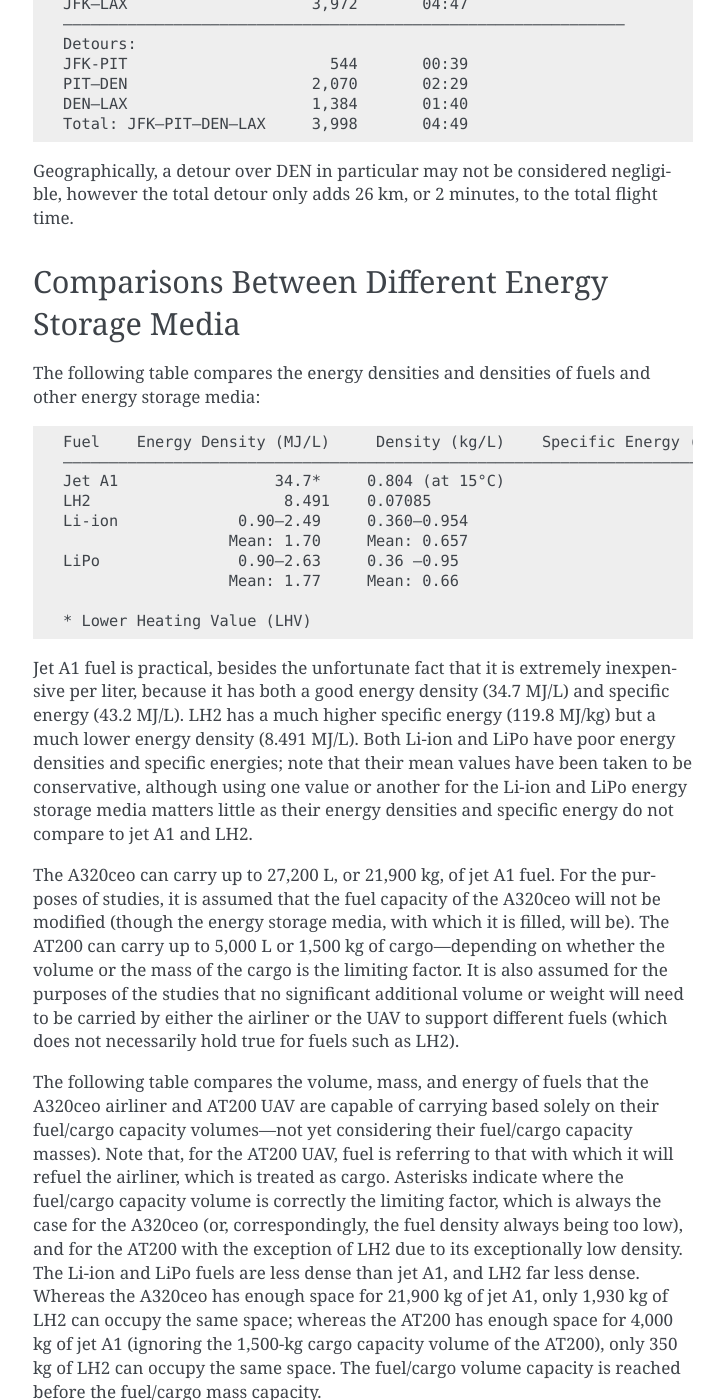
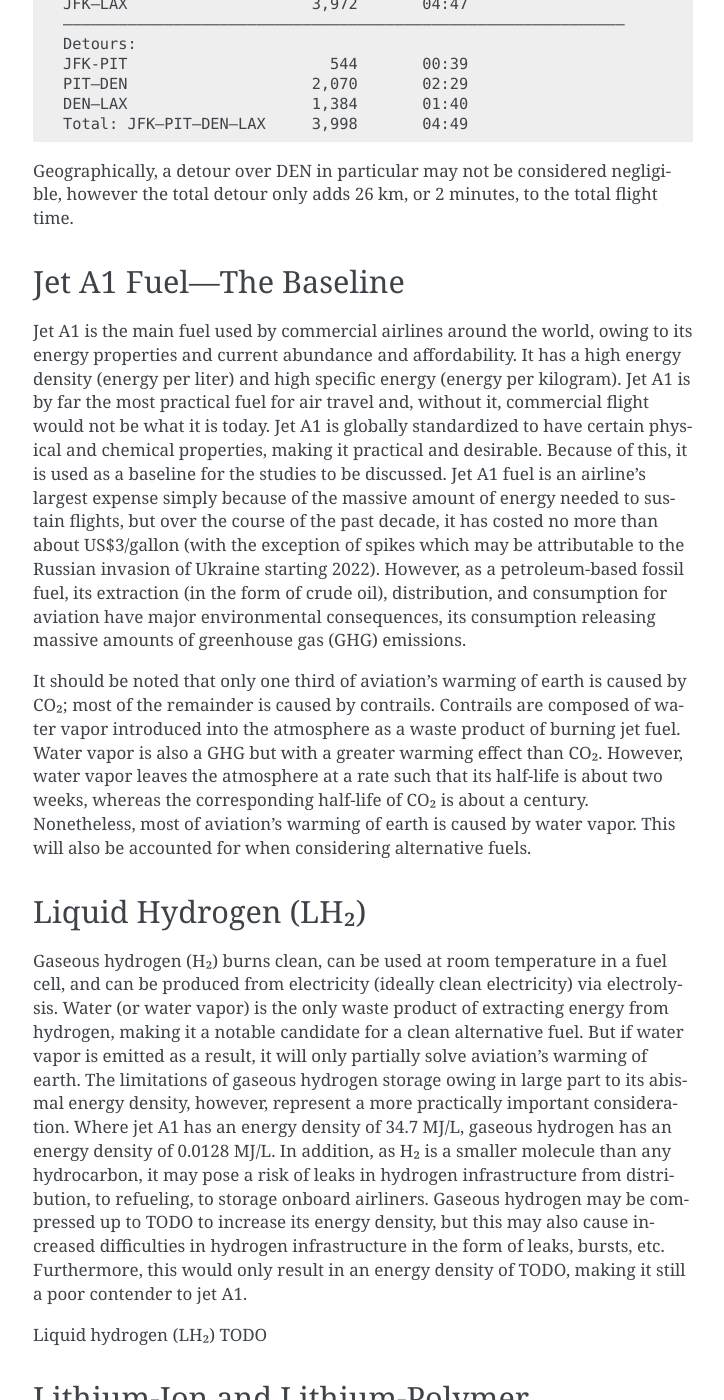
Before and after one commit to keeganmjgreen/green_airliner, a Sphinx documentation site: the page built from docs/source/5_feasibility_studies.rst, in a window 1280 px wide and 1400 px high, scrolled down 1065 px. Shown: the whole window, without its empty margins (387-1111 px from the left). Built offline with Sphinx 7.4.7, drawn with Linux system fonts in a browser that asks for light colours; some of the changed text lies outside the part shown.

Commit message:
DOC added background, jet A1 and gaseous H2 descriptions

```diff
--- a/docs/source/5_feasibility_studies.rst
+++ b/docs/source/5_feasibility_studies.rst
@@ -1,7 +1,7 @@
 Feasibility Studies with Different Energy Storage Media
 =======================================================
 
-Given the selected airliner and UAV, studies are performed for different energy storage media to determine whether they can sustain flight and, if so, the number of UAVs required to refuel the airliner at the given airports. The energy storage media include jet A1 (for comparison purposes), liquid hydrogen (LH2), lithium-ion batteries (Li-ion), and lithium-polymer batteries (LiPo). These will often be referred to as "fuels" for simplicity.
+Given the selected airliner and UAV, studies are performed for different energy storage media to determine whether they can sustain flight and, if so, the number of UAVs required to refuel the airliner at the given airports. The energy storage media include jet A1 (for comparison purposes), liquid hydrogen (LH₂), lithium-ion batteries (Li-ion), and lithium-polymer batteries (LiPo). These will often be referred to as "fuels" for simplicity.
 
 The number of UAVs as well as the rate at which each fuel capacity is consumed will also be compared.
 
@@ -14,9 +14,9 @@ The airline route from JFK (John F. Kennedy International Airport) to LAX (Los A
 
 Straight-line distances across the surface of the earth will be assumed for studies. Accordingly, JFK and LAX are approximately 4000 km apart. Neglecting time and energy particular to takeoff, landing, and taxiing, and assuming cruise speed throughout, the selected airline route would take 4 hours 48 minutes and consume 503 GJ of energy, or 53% of the jet A1 capacity of an A320ceo.
 
-The airliner can deviate somewhat from its regular JFK–LAX flight path and fly over relatively nearby airports to be refueled, such as PIT (Pittsburg International Airport) and/or DEN (Denver International Airport). The following table shows the distances, and corresponding durations at A320ceo cruise speed, directly from JFK to LAX versus via detour components through PIT and DEN::
+The airliner can deviate somewhat from its regular JFK--LAX flight path and fly over relatively nearby airports to be refueled, such as PIT (Pittsburg International Airport) and/or DEN (Denver International Airport). The following table shows the distances, and corresponding durations at A320ceo cruise speed, directly from JFK to LAX versus via detour components through PIT and DEN::
 
-                       Distance (km)    Duration    CO2 Emissions
+                       Distance (km)    Duration    CO₂ Emissions
     ―――――――――――――――――――――――――――――――――――――――――――――――――――――――――――――
     Before detours:
     JFK–LAX                    3,972       04:47
@@ -29,6 +29,29 @@ The airliner can deviate somewhat from its regular JFK–LAX flight path and fly
 
 Geographically, a detour over DEN in particular may not be considered negligible, however the total detour only adds 26 km, or 2 minutes, to the total flight time.
 
+Jet A1 Fuel---The Baseline
+--------------------------
+
+Jet A1 is the main fuel used by commercial airlines around the world, owing to its energy properties and current abundance and affordability. It has a high energy density (energy per liter) and high specific energy (energy per kilogram). Jet A1 is by far the most practical fuel for air travel and, without it, commercial flight would not be what it is today. Jet A1 is globally standardized to have certain physical and chemical properties, making it practical and desirable. Because of this, it is used as a baseline for the studies to be discussed. Jet A1 fuel is an airline's largest expense simply because of the massive amount of energy needed to sustain flights, but over the course of the past decade, it has costed no more than about US$3/gallon (with the exception of spikes which may be attributable to the Russian invasion of Ukraine starting 2022). However, as a petroleum-based fossil fuel, its extraction (in the form of crude oil), distribution, and consumption for aviation have major environmental consequences, its consumption releasing massive amounts of greenhouse gas (GHG) emissions.
+
+It should be noted that only one third of aviation's warming of earth is caused by CO₂; most of the remainder is caused by contrails. Contrails are composed of water vapor introduced into the atmosphere as a waste product of burning jet fuel. Water vapor is also a GHG but with a greater warming effect than CO₂. However, water vapor leaves the atmosphere at a rate such that its half-life is about two weeks, whereas the corresponding half-life of CO₂ is about a century. Nonetheless, most of aviation's warming of earth is caused by water vapor. This will also be accounted for when considering alternative fuels.
+
+Liquid Hydrogen (LH₂)
+---------------------
+
+Gaseous hydrogen (H₂) burns clean, can be used at room temperature in a fuel cell, and can be produced from electricity (ideally clean electricity) via electrolysis. Water (or water vapor) is the only waste product of extracting energy from hydrogen, making it a notable candidate for a clean alternative fuel. But if water vapor is emitted as a result, it will only partially solve aviation's warming of earth. The limitations of gaseous hydrogen storage owing in large part to its abismal energy density, however, represent a more practically important consideration. Where jet A1 has an energy density of 34.7 MJ/L, gaseous hydrogen has an energy density of 0.0128 MJ/L. In addition, as H₂ is a smaller molecule than any hydrocarbon, it may pose a risk of leaks in hydrogen infrastructure from distribution, to refueling, to storage onboard airliners. Gaseous hydrogen may be compressed up to TODO to increase its energy density, but this may also cause increased difficulties in hydrogen infrastructure in the form of leaks, bursts, etc. Furthermore, this would only result in an energy density of TODO, making it still a poor contender to jet A1.
+
+.. Energy density of gaseous hydrogen: 142.0 MJ/kg * 0.001 kg/g * 0.08988 g/L (at STP) = 0.0128 MJ/L
+..     142.0 MJ/kg from https://transportgeography.org/contents/chapter4/transportation-and-energy/combustibles-energy-content/
+..     0.08988 g/L from https://en.wikipedia.org/wiki/Hydrogen
+
+Liquid hydrogen (LH₂) TODO
+
+Lithium-Ion and Lithium-Polymer Batteries
+-----------------------------------------
+
+TODO
+
 Comparisons Between Different Energy Storage Media
 --------------------------------------------------
 
@@ -37,7 +60,7 @@ The following table compares the energy densities and densities of fuels and oth
     Fuel    Energy Density (MJ/L)     Density (kg/L)    Specific Energy (MJ/kg)
     ―――――――――――――――――――――――――――――――――――――――――――――――――――――――――――――――――――――――――――
     Jet A1                 34.7*     0.804 (at 15°C)                       43.2
-    LH2                     8.491    0.07085                              119.8
+    LH₂                     8.491    0.07085                              119.8
     Li-ion             0.90–2.49     0.360–0.954
                       Mean: 1.70     Mean: 0.657                           2.57
     LiPo               0.90–2.63     0.36 –0.95
@@ -45,42 +68,42 @@ The following table compares the energy densities and densities of fuels and oth
 
     * Lower Heating Value (LHV)
 
-Jet A1 fuel is practical, besides the unfortunate fact that it is extremely inexpensive per liter, because it has both a good energy density (34.7 MJ/L) and specific energy (43.2 MJ/L). LH2 has a much higher specific energy (119.8 MJ/kg) but a much lower energy density (8.491 MJ/L). Both Li-ion and LiPo have poor energy densities and specific energies; note that their mean values have been taken to be conservative, although using one value or another for the Li-ion and LiPo energy storage media matters little as their energy densities and specific energy do not compare to jet A1 and LH2.
+Jet A1 fuel is practical, besides the unfortunate fact that it is extremely inexpensive per liter, because it has both a good energy density (34.7 MJ/L) and specific energy (43.2 MJ/L). LH₂ has a much higher specific energy (119.8 MJ/kg) but a much lower energy density (8.491 MJ/L). Both Li-ion and LiPo have poor energy densities and specific energies; note that their mean values have been taken to be conservative, although using one value or another for the Li-ion and LiPo energy storage media matters little as their energy densities and specific energy do not compare to jet A1 and LH₂.
 
-The A320ceo can carry up to 27,200 L, or 21,900 kg, of jet A1 fuel. For the purposes of studies, it is assumed that the fuel capacity of the A320ceo will not be modified (though the energy storage media, with which it is filled, will be). The AT200 can carry up to 5,000 L or 1,500 kg of cargo---depending on whether the volume or the mass of the cargo is the limiting factor. It is also assumed for the purposes of the studies that no significant additional volume or weight will need to be carried by either the airliner or the UAV to support different fuels (which does not necessarily hold true for fuels such as LH2).
+The A320ceo can carry up to 27,200 L, or 21,900 kg, of jet A1 fuel. For the purposes of studies, it is assumed that the fuel capacity of the A320ceo will not be modified (though the energy storage media, with which it is filled, will be). The AT200 can carry up to 5,000 L or 1,500 kg of cargo---depending on whether the volume or the mass of the cargo is the limiting factor. It is also assumed for the purposes of the studies that no significant additional volume or weight will need to be carried by either the airliner or the UAV to support different fuels (which does not necessarily hold true for fuels such as LH₂).
 
-The following table compares the volume, mass, and energy of fuels that the A320ceo airliner and AT200 UAV are capable of carrying based solely on their fuel/cargo capacity volumes---not yet considering their fuel/cargo capacity masses). Note that, for the AT200 UAV, fuel is referring to that with which it will refuel the airliner, which is treated as cargo. Asterisks indicate where the fuel/cargo capacity volume is correctly the limiting factor, which is always the case for the A320ceo (or, correspondingly, the fuel density always being too low), and for the AT200 with the exception of LH2 due to its exceptionally low density. The Li-ion and LiPo fuels are less dense than jet A1, and LH2 far less dense. Whereas the A320ceo has enough space for 21,900 kg of jet A1, only 1,930 kg of LH2 can occupy the same space; whereas the AT200 has enough space for 4,000 kg of jet A1 (ignoring the 1,500-kg cargo capacity volume of the AT200), only 350 kg of LH2 can occupy the same space. The fuel/cargo volume capacity is reached before the fuel/cargo mass capacity.
+The following table compares the volume, mass, and energy of fuels that the A320ceo airliner and AT200 UAV are capable of carrying based solely on their fuel/cargo capacity volumes---not yet considering their fuel/cargo capacity masses). Note that, for the AT200 UAV, fuel is referring to that with which it will refuel the airliner, which is treated as cargo. Asterisks indicate where the fuel/cargo capacity volume is correctly the limiting factor, which is always the case for the A320ceo (or, correspondingly, the fuel density always being too low), and for the AT200 with the exception of LH₂ due to its exceptionally low density. The Li-ion and LiPo fuels are less dense than jet A1, and LH₂ far less dense. Whereas the A320ceo has enough space for 21,900 kg of jet A1, only 1,930 kg of LH₂ can occupy the same space; whereas the AT200 has enough space for 4,000 kg of jet A1 (ignoring the 1,500-kg cargo capacity volume of the AT200), only 350 kg of LH₂ can occupy the same space. The fuel/cargo volume capacity is reached before the fuel/cargo mass capacity.
 
 ::
 
     Aircraft   Fuel      Fuel Volume (L)    Fuel Mass (kg)    Fuel Energy (MJ)
     ――――――――――――――――――――――――――――――――――――――――――――――――――――――――――――――――――――――――――
     A320ceo    Jet A1          *  27,200         *  21,900             944,000
-               LH2             *  27,200             1,930             231,000
+               LH₂             *  27,200             1,930             231,000
                Li-ion          *  27,200            17,900              46,100
                LiPo            *  27,200            17,800              48,000
     ――――――――――――――――――――――――――――――――――――――――――――――――――――――――――――――――――――――――――
     AT200      Jet A1              5,000             4,000             170,000
-               LH2             *   5,000               350              40,000
+               LH₂             *   5,000               350              40,000
                Li-ion              5,000             3,000               8,500
                LiPo                5,000             3,000               8,800
 
     Calculated values are rounded and significant
     figures are respected where reasonable.
 
-The following table uses the fuel/cargo capacity masses. Asterisks indicate where the fuel/cargo capacity mass is correctly the limiting factor, which is always the case for the AT200 (with the exception of LH2), indicating that the mass-to-volume ratio of the AT200 is poorly optimized for carrying many fuels.
+The following table uses the fuel/cargo capacity masses. Asterisks indicate where the fuel/cargo capacity mass is correctly the limiting factor, which is always the case for the AT200 (with the exception of LH₂), indicating that the mass-to-volume ratio of the AT200 is poorly optimized for carrying many fuels.
 
 ::
 
     Aircraft   Fuel      Fuel Volume (L)    Fuel Mass (kg)    Fuel Energy (MJ)
     ――――――――――――――――――――――――――――――――――――――――――――――――――――――――――――――――――――――――――
     A320ceo    Jet A1          *  27,200         *  21,900             944,000
-               LH2               309,000            21,900           2,620,000
+               LH₂               309,000            21,900           2,620,000
                Li-ion             33,300            21,900              56,400
                LiPo               33,400            21,900              58,900
     ――――――――――――――――――――――――――――――――――――――――――――――――――――――――――――――――――――――――――
     AT200      Jet A1              2,000         *   1,500              65,000
-               LH2                20,000             1,500             180,000
+               LH₂                20,000             1,500             180,000
                Li-ion              2,000         *   1,500               3,900
                LiPo                2,000         *   1,500               4,000
 
@@ -94,12 +117,12 @@ The following table uses both the fuel/cargo capacity volumes and masses to obta
     Aircraft   Fuel      Fuel Volume (L)    Fuel Mass (kg)    Fuel Energy (MJ)
     ――――――――――――――――――――――――――――――――――――――――――――――――――――――――――――――――――――――――――
     A320ceo    Jet A1          *  27,200         *  21,900             944,000
-               LH2             *  27,200             1,930             231,000
+               LH₂             *  27,200             1,930             231,000
                Li-ion          *  27,200            17,900              46,100
                LiPo            *  27,200            17,800              48,000
     ――――――――――――――――――――――――――――――――――――――――――――――――――――――――――――――――――――――――――
     AT200      Jet A1              2,000         *   1,500              65,000
-               LH2             *   5,000               350              40,000
+               LH₂             *   5,000               350              40,000
                Li-ion              2,000         *   1,500               3,900
                LiPo                2,000         *   1,500               4,000
 
@@ -108,12 +131,12 @@ The following table uses both the fuel/cargo capacity volumes and masses to obta
 
     1 MJ is 0.28 kWh.
 
-The A320ceo can store 4 times as much energy in the form of jet A1 (944 GJ or 262 MWh) as it can store as LH2 (231 GJ or 64.2 MWh). Even at capacity, this is not enough LH2 to maintain operations. Notably, at 46.1 GJ or 48.0 GJ, Li-ion or LiPo energy storage media are out of the question.
+The A320ceo can store 4 times as much energy in the form of jet A1 (944 GJ or 262 MWh) as it can store as LH₂ (231 GJ or 64.2 MWh). Even at capacity, this is not enough LH₂ to maintain operations. Notably, at 46.1 GJ or 48.0 GJ, Li-ion or LiPo energy storage media are out of the question.
 
-The AT200 can store 40 GJ of LH2---62% as much as it can store jet A1 (in terms of energy) due to its large cargo volume-to-mass ratio.
+The AT200 can store 40 GJ of LH₂---62% as much as it can store jet A1 (in terms of energy) due to its large cargo volume-to-mass ratio.
 
-Whereas a jet-A1-fueled A320ceo need not take off with its maximum capacity of fuel unless flying its maximum range, a LH2-fueled A320ceo would take off with maximum capacity to minimize the number of times it must be refueled by UAV. Notably, carrying this extra capacity of a fuel that is no less dense than jet A1 would result in decreased efficiency, whereas carrying LH2 results in increased efficiency due to its low density.
+Whereas a jet-A1-fueled A320ceo need not take off with its maximum capacity of fuel unless flying its maximum range, a LH₂-fueled A320ceo would take off with maximum capacity to minimize the number of times it must be refueled by UAV. Notably, carrying this extra capacity of a fuel that is no less dense than jet A1 would result in decreased efficiency, whereas carrying LH₂ results in increased efficiency due to its low density.
 
-An LH2-fueled A320ceo would need to be refueled by X UAVs to have the same range as a jet-A1-fueled A320ceo. However, the deviations from the regular flight path to be refueled over airports en route would increase the distance traveled, thereby reducing the effective range.
+An LH₂-fueled A320ceo would need to be refueled by TODO UAVs to have the same range as a jet-A1-fueled A320ceo. However, the deviations from the regular flight path to be refueled over airports en route would increase the distance traveled, thereby reducing the effective range.
 
 Assuming that the A320ceo starts with maximum fuel, the following graph illustrates its energy level over time from JFK to LAX, parameterized by different energy storage media and whether or not the A320ceo is refueled the minimum required amount to stay above a 100-GJ reserve level where possible. If refueled, the A320ceo is refueled over PIT and DEN as many times as necessary for it to stay above the reserve level by the time it reaches its next airport.
```
Also changed, not shown: docs/source/1_background.rst (+7 -0 lines).
